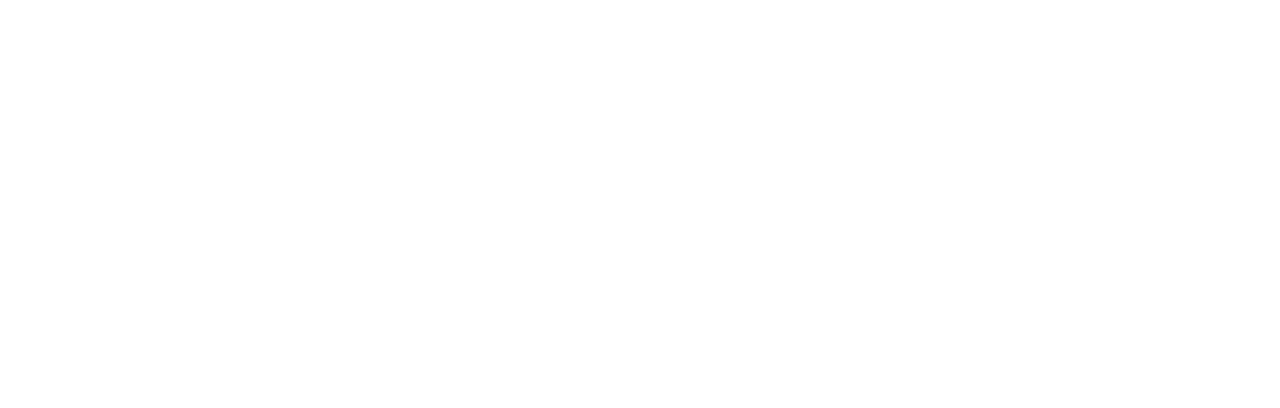
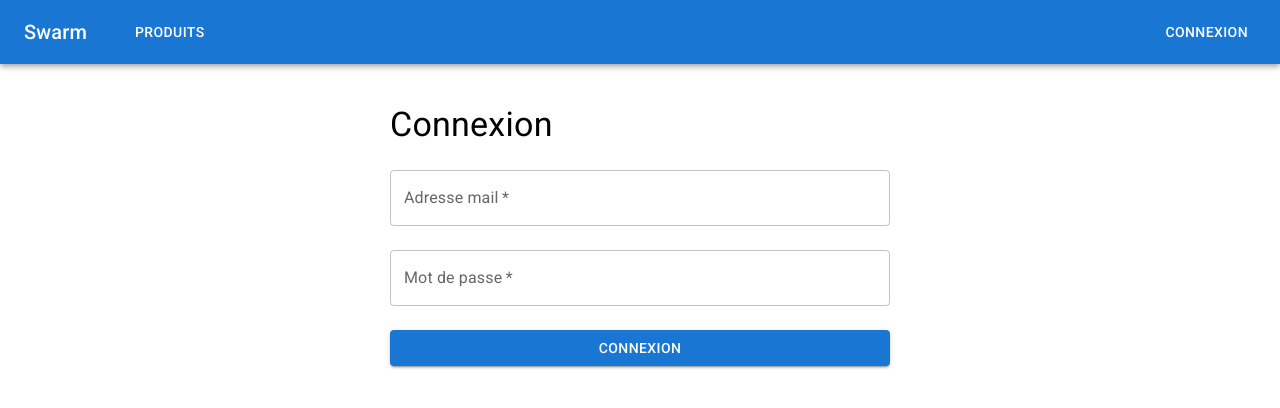
Before and after one commit to ryanmalonzo/swarm-e-commerce, a React (Vite) app in the folder frontend/: page /login in a window 1280 px wide. Before the commit this address had no page. Shown: the top 408 px of the page. Built offline with nearby package versions, Linux system fonts and the light colour scheme.

Commit message:
Implement login

```diff
--- a/frontend/src/components/Layout.jsx
+++ b/frontend/src/components/Layout.jsx
@@ -6,6 +6,7 @@ import Button from "@mui/material/Button";
 import { useState } from "react";
 import { useEffect } from "react";
 import PropTypes from "prop-types";
+import { Link } from "react-router";
 
 function Layout({ children }) {
   const [user, setUser] = useState(null);
@@ -23,15 +24,27 @@ function Layout({ children }) {
       <Box sx={{ flexGrow: 1 }}>
         <AppBar position="static">
           <Toolbar>
-            <Typography variant="h6" component="div">
-              Swarm
-            </Typography>
+            <Link to="/" style={{ color: "white", textDecoration: "none" }}>
+              <Typography variant="h6" component="div">
+                Swarm
+              </Typography>
+            </Link>
             <Box sx={{ flex: 1, pl: 5 }}>
-              <Button color="inherit">Produits</Button>
+              <Link to="/" style={{ color: "white" }}>
+                <Button color="inherit">Produits</Button>
+              </Link>
             </Box>
             {user
-              ? <Button color="inherit">Bienvenue</Button>
-              : <Button color="inherit">Connexion</Button>}
+              ? (
+                <Link to="/logout" style={{ color: "white" }}>
+                  <Button color="inherit">Déconnexion</Button>
+                </Link>
+              )
+              : (
+                <Link to="/login" style={{ color: "white" }}>
+                  <Button color="inherit">Connexion</Button>
+                </Link>
+              )}
           </Toolbar>
         </AppBar>
       </Box>
--- a/frontend/src/components/Product.jsx
+++ b/frontend/src/components/Product.jsx
@@ -6,6 +6,7 @@ import Button from "@mui/material/Button";
 import CardActionArea from "@mui/material/CardActionArea";
 import CardActions from "@mui/material/CardActions";
 import PropTypes from "prop-types";
+import AddShoppingCartIcon from "@mui/icons-material/AddShoppingCart";
 
 function Product({ product }) {
   const { name, price, imageUrl } = product;
@@ -15,6 +16,7 @@ function Product({ product }) {
       <CardActionArea>
         <CardMedia
           component="img"
+          width="400"
           height="275"
           image={imageUrl}
           alt={name}
@@ -29,8 +31,12 @@ function Product({ product }) {
         </CardContent>
       </CardActionArea>
       <CardActions>
-        <Button size="small" color="primary">
-          Acheter
+        <Button
+          size="small"
+          color="primary"
+          startIcon={<AddShoppingCartIcon />}
+        >
+          Ajouter
         </Button>
       </CardActions>
     </Card>
--- a/frontend/src/main.jsx
+++ b/frontend/src/main.jsx
@@ -1,5 +1,7 @@
 import { createRoot } from "react-dom/client";
-import Home from "./pages/Home.jsx";
+import Products from "./pages/Products.jsx";
+import Login from "./pages/Login.jsx";
+import Logout from "./pages/Logout.jsx";
 import { BrowserRouter, Route, Routes } from "react-router";
 import "@fontsource/roboto/300.css";
 import "@fontsource/roboto/400.css";
@@ -9,7 +11,9 @@ import "@fontsource/roboto/700.css";
 createRoot(document.getElementById("root")).render(
   <BrowserRouter>
     <Routes>
-      <Route path="/" element={<Home />} />
+      <Route path="/" element={<Products />} />
+      <Route path="/login" element={<Login />} />
+      <Route path="/logout" element={<Logout />} />
     </Routes>
   </BrowserRouter>,
 );
--- /dev/null
+++ b/frontend/src/pages/Login.jsx
@@ -0,0 +1,65 @@
+import Layout from "../components/Layout";
+import ky from "ky";
+import { Box, Button, TextField, Typography } from "@mui/material";
+import { useState } from "react";
+import { useNavigate } from "react-router";
+
+function Login() {
+  const [email, setEmail] = useState("");
+  const [password, setPassword] = useState("");
+
+  const navigate = useNavigate();
+
+  const handleSubmit = async (e) => {
+    e.preventDefault();
+
+    try {
+      const json = await ky.post("/api/login", {
+        json: {
+          email,
+          password,
+        },
+      }).json();
+
+      localStorage.setItem("user", JSON.stringify(json));
+
+      navigate("/");
+    } catch {
+      return;
+    }
+  };
+
+  return (
+    <Layout>
+      <Box
+        component="form"
+        onSubmit={handleSubmit}
+        sx={{
+          display: "flex",
+          flexDirection: "column",
+          gap: 3,
+          width: "500px",
+        }}
+      >
+        <Typography variant="h4">Connexion</Typography>
+        <TextField
+          type="email"
+          label="Adresse mail"
+          value={email}
+          onChange={(e) => setEmail(e.target.value)}
+          required
+        />
+        <TextField
+          type="password"
+          label="Mot de passe"
+          value={password}
+          onChange={(e) => setPassword(e.target.value)}
+          required
+        />
+        <Button type="submit" variant="contained">Connexion</Button>
+      </Box>
+    </Layout>
+  );
+}
+
+export default Login;
--- /dev/null
+++ b/frontend/src/pages/Logout.jsx
@@ -0,0 +1,17 @@
+import { useEffect } from "react";
+import { useNavigate } from "react-router";
+
+function Logout() {
+  const navigate = useNavigate();
+
+  useEffect(() => {
+    if (navigate) {
+      localStorage.removeItem("user");
+      navigate("/");
+    }
+  }, [navigate]);
+
+  return <div />;
+}
+
+export default Logout;
--- a/frontend/src/pages/Home.jsx
+++ b/frontend/src/pages/Products.jsx
@@ -4,7 +4,7 @@ import Product from "../components/Product";
 import ky from "ky";
 import { Box } from "@mui/material";
 
-function Home() {
+function Products() {
   const [products, setProducts] = useState([]);
 
   const fetchProducts = async () => {
@@ -39,4 +39,4 @@ function Home() {
   );
 }
 
-export default Home;
+export default Products;
```
